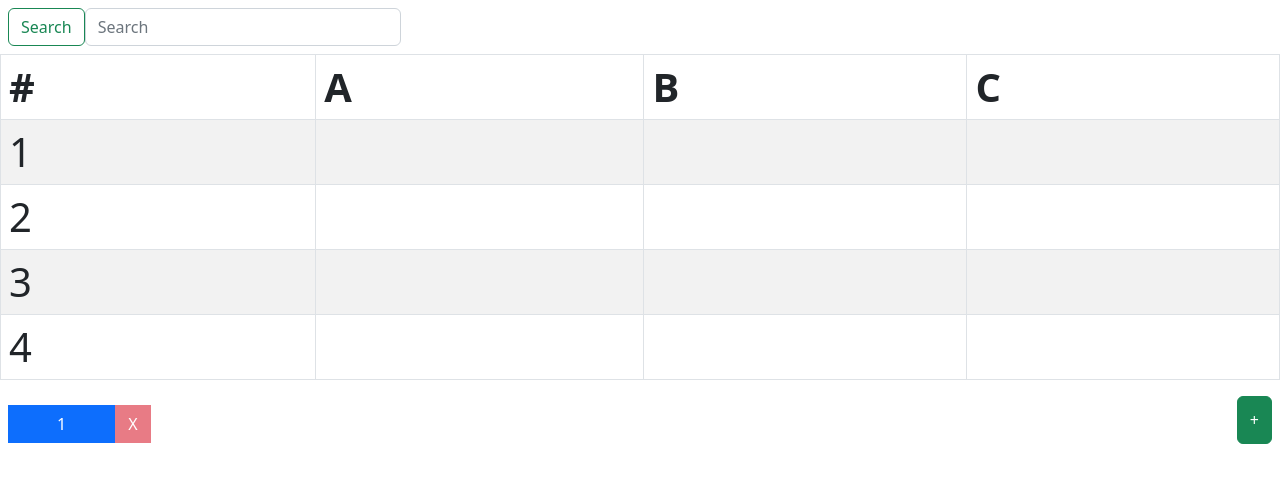
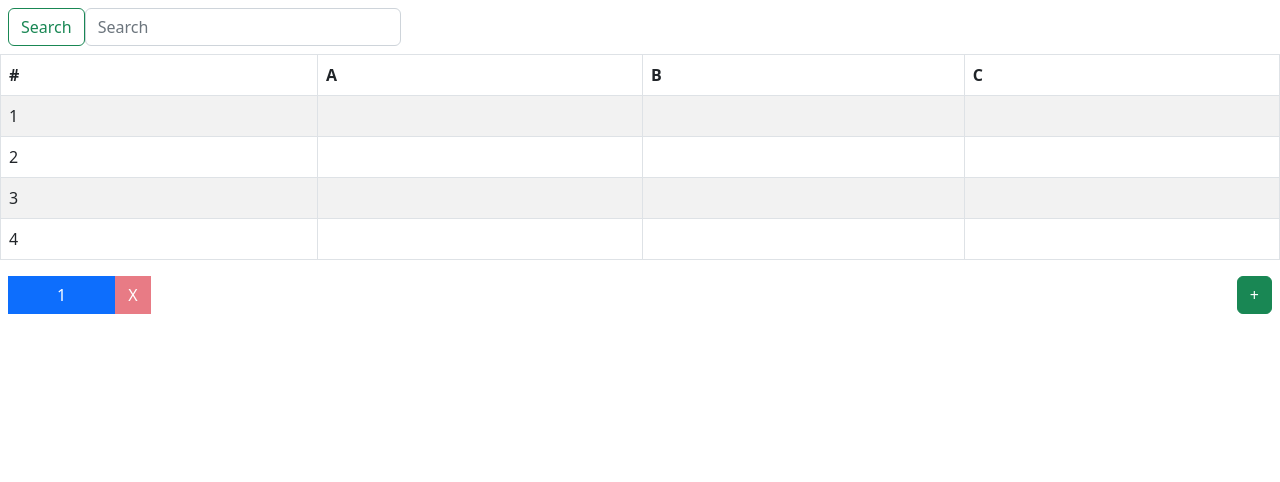
Before and after one commit to k4-100/calc, a React (Create React App) app: page / in a window 1280 px wide. Shown: the top 482 px of the page. Built offline with nearby package versions, Linux system fonts and the light colour scheme.

Commit message:
Added Home page component

```diff
--- a/src/App.tsx
+++ b/src/App.tsx
@@ -6,9 +6,7 @@ import Sheet from "./components/Sheet";
 const App: React.FC = () => {
   return (
     <div className="App">
-      <h1>
-        <Sheet />
-      </h1>
+      <Sheet />
     </div>
   );
 };
```
Also changed, not shown: src/components/Home/index.tsx (added, +15 -0 lines).
